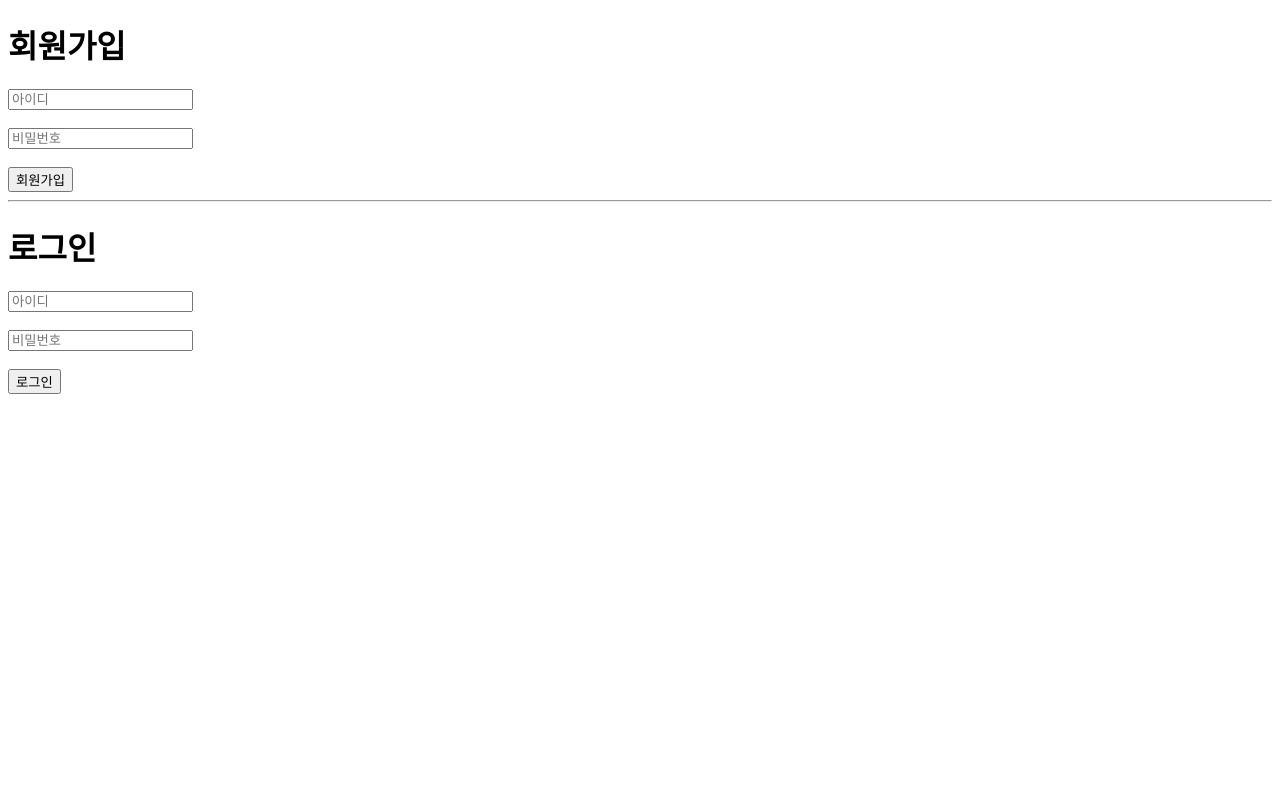
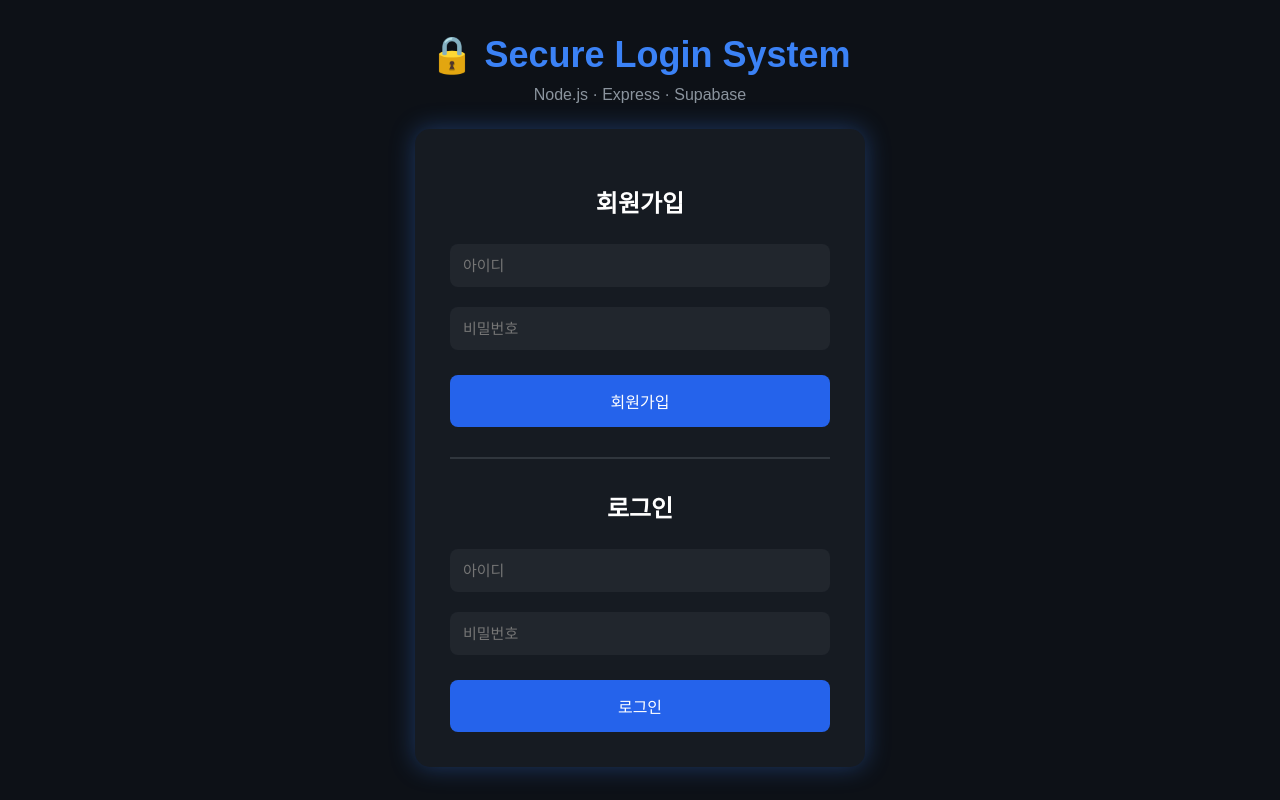
Before and after one commit to duuckbae/loginn, a website: page public/index.html in a window 1280 px wide. Drawn offline with Linux system fonts and the light colour scheme.

Commit message:
Update login page design

```diff
--- a/public/index.html
+++ b/public/index.html
@@ -1,86 +1,74 @@
 <!DOCTYPE html>
-<html>
+<html lang="ko">
+
 <head>
-  <meta charset="UTF-8">
-  <title>로그인 테스트</title>
+    <meta charset="UTF-8">
+    <meta name="viewport" content="width=device-width, initial-scale=1.0">
+    <title>Secure Login</title>
+
+    <link rel="stylesheet" href="style.css">
 </head>
+
 <body>
 
-<h1>회원가입</h1>
+<div class="login-box">
 
-<form id="registerForm">
-  <input type="text" id="registerUsername" placeholder="아이디" required>
-  <br><br>
+    <h1>🔒 Secure Login System</h1>
+    <p class="subtitle">Node.js · Express · Supabase</p>
 
-  <input type="password" id="registerPassword" placeholder="비밀번호" required>
-  <br><br>
+    <div class="card">
 
-  <button type="submit">회원가입</button>
-</form>
+        <h2>회원가입</h2>
 
-<hr>
+        <form id="registerForm">
 
-<h1>로그인</h1>
+            <input
+                type="text"
+                id="registerUsername"
+                placeholder="아이디"
+                required>
 
-<form id="loginForm">
-  <input type="text" id="loginUsername" placeholder="아이디" required>
-  <br><br>
+            <input
+                type="password"
+                id="registerPassword"
+                placeholder="비밀번호"
+                required>
 
-  <input type="password" id="loginPassword" placeholder="비밀번호" required>
-  <br><br>
+            <button type="submit">
+                회원가입
+            </button>
 
-  <button type="submit">로그인</button>
-</form>
+        </form>
 
-<script>
+        <hr>
 
-document.getElementById('registerForm').addEventListener('submit', async (e) => {
+        <h2>로그인</h2>
 
-  e.preventDefault();
+        <form id="loginForm">
 
-  const username = document.getElementById('registerUsername').value;
-  const password = document.getElementById('registerPassword').value;
+            <input
+                type="text"
+                id="loginUsername"
+                placeholder="아이디"
+                required>
 
-  const response = await fetch('/register', {
-    method: 'POST',
-    headers: {
-      'Content-Type': 'application/json'
-    },
-    body: JSON.stringify({
-      username,
-      password
-    })
-  });
+            <input
+                type="password"
+                id="loginPassword"
+                placeholder="비밀번호"
+                required>
 
-  const text = await response.text();
+            <button type="submit">
+                로그인
+            </button>
 
-  alert(text);
-});
+        </form>
 
-document.getElementById('loginForm').addEventListener('submit', async (e) => {
+    </div>
 
-  e.preventDefault();
+</div>
 
-  const username = document.getElementById('loginUsername').value;
-  const password = document.getElementById('loginPassword').value;
-
-  const response = await fetch('/login', {
-    method: 'POST',
-    headers: {
-      'Content-Type': 'application/json'
-    },
-    body: JSON.stringify({
-      username,
-      password
-    })
-  });
-
-  const text = await response.text();
-
-  alert(text);
-});
-
-</script>
+<script src="script.js"></script>
 
 </body>
 </html>
--- /dev/null
+++ b/public/script.js
@@ -0,0 +1,51 @@
+document.getElementById('registerForm').addEventListener('submit', async (e) => {
+
+    e.preventDefault();
+
+    const username = document.getElementById('registerUsername').value;
+    const password = document.getElementById('registerPassword').value;
+
+    const response = await fetch('/register', {
+
+        method:'POST',
+
+        headers:{
+            'Content-Type':'application/json'
+        },
+
+        body:JSON.stringify({
+            username,
+            password
+        })
+
+    });
+
+    alert(await response.text());
+
+});
+
+document.getElementById('loginForm').addEventListener('submit', async (e) => {
+
+    e.preventDefault();
+
+    const username = document.getElementById('loginUsername').value;
+    const password = document.getElementById('loginPassword').value;
+
+    const response = await fetch('/login',{
+
+        method:'POST',
+
+        headers:{
+            'Content-Type':'application/json'
+        },
+
+        body:JSON.stringify({
+            username,
+            password
+        })
+
+    });
+
+    alert(await response.text());
+
+});
--- /dev/null
+++ b/public/style.css
@@ -0,0 +1,124 @@
+*{
+    margin:0;
+    padding:0;
+    box-sizing:border-box;
+}
+
+body{
+
+    background:#0d1117;
+
+    font-family:Arial,sans-serif;
+
+    display:flex;
+
+    justify-content:center;
+
+    align-items:center;
+
+    height:100vh;
+
+    color:white;
+}
+
+.login-box{
+
+    width:450px;
+
+    text-align:center;
+}
+
+h1{
+
+    color:#3b82f6;
+
+    margin-bottom:10px;
+
+    font-size:36px;
+}
+
+.subtitle{
+
+    color:#8b949e;
+
+    margin-bottom:25px;
+}
+
+.card{
+
+    background:#161b22;
+
+    padding:35px;
+
+    border-radius:15px;
+
+    box-shadow:0 0 25px rgba(59,130,246,.35);
+}
+
+h2{
+
+    margin:20px 0 15px;
+}
+
+input{
+
+    width:100%;
+
+    padding:13px;
+
+    margin:10px 0;
+
+    border:none;
+
+    border-radius:8px;
+
+    background:#21262d;
+
+    color:white;
+
+    font-size:15px;
+}
+
+input:focus{
+
+    outline:none;
+
+    border:2px solid #3b82f6;
+}
+
+button{
+
+    width:100%;
+
+    padding:14px;
+
+    margin-top:15px;
+
+    border:none;
+
+    border-radius:8px;
+
+    background:#2563eb;
+
+    color:white;
+
+    font-size:16px;
+
+    cursor:pointer;
+
+    transition:.3s;
+}
+
+button:hover{
+
+    background:#1d4ed8;
+
+    transform:translateY(-2px);
+}
+
+hr{
+
+    margin:30px 0;
+
+    border:1px solid #30363d;
+}
```
Also changed, not shown: 1 other file.
